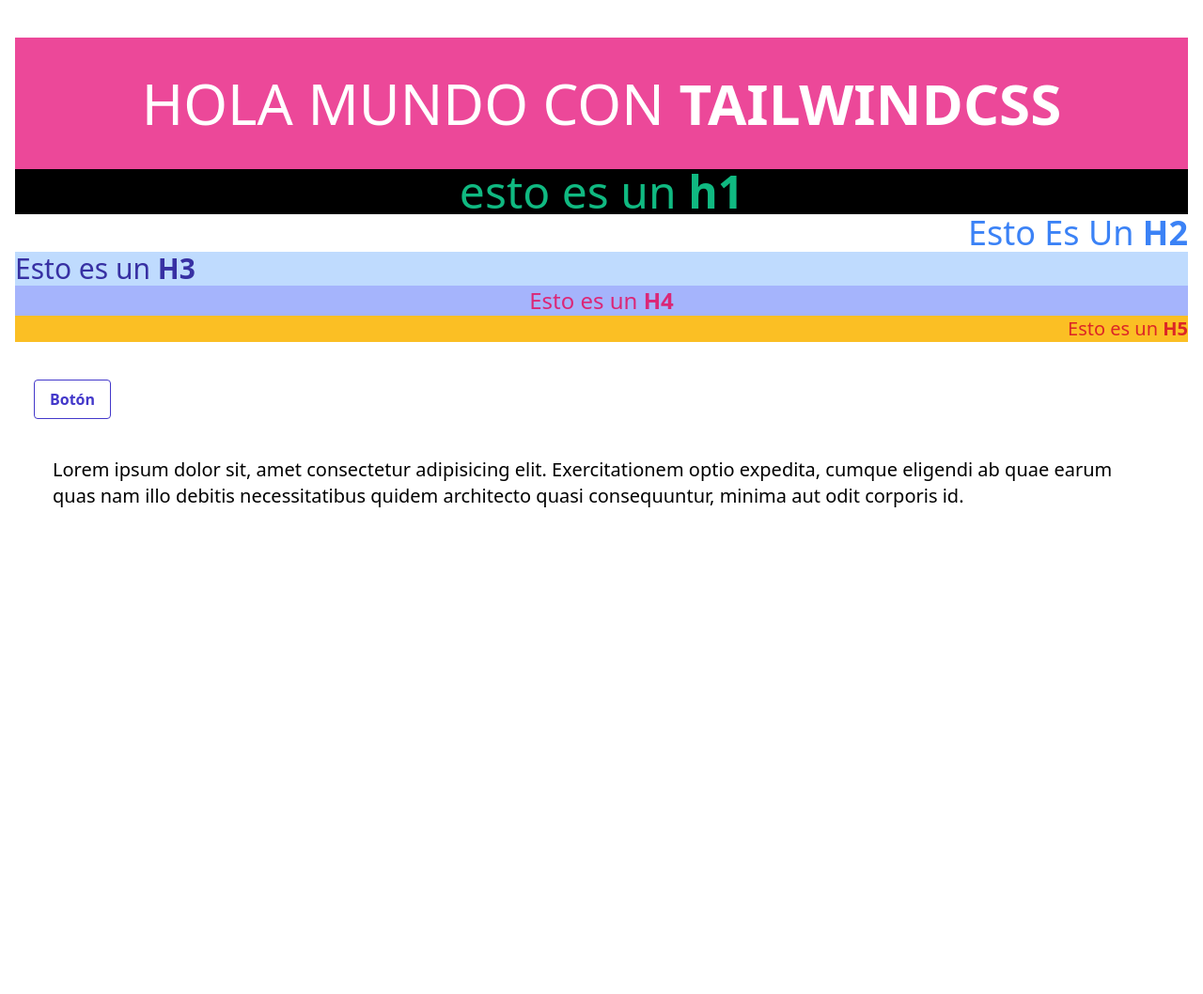
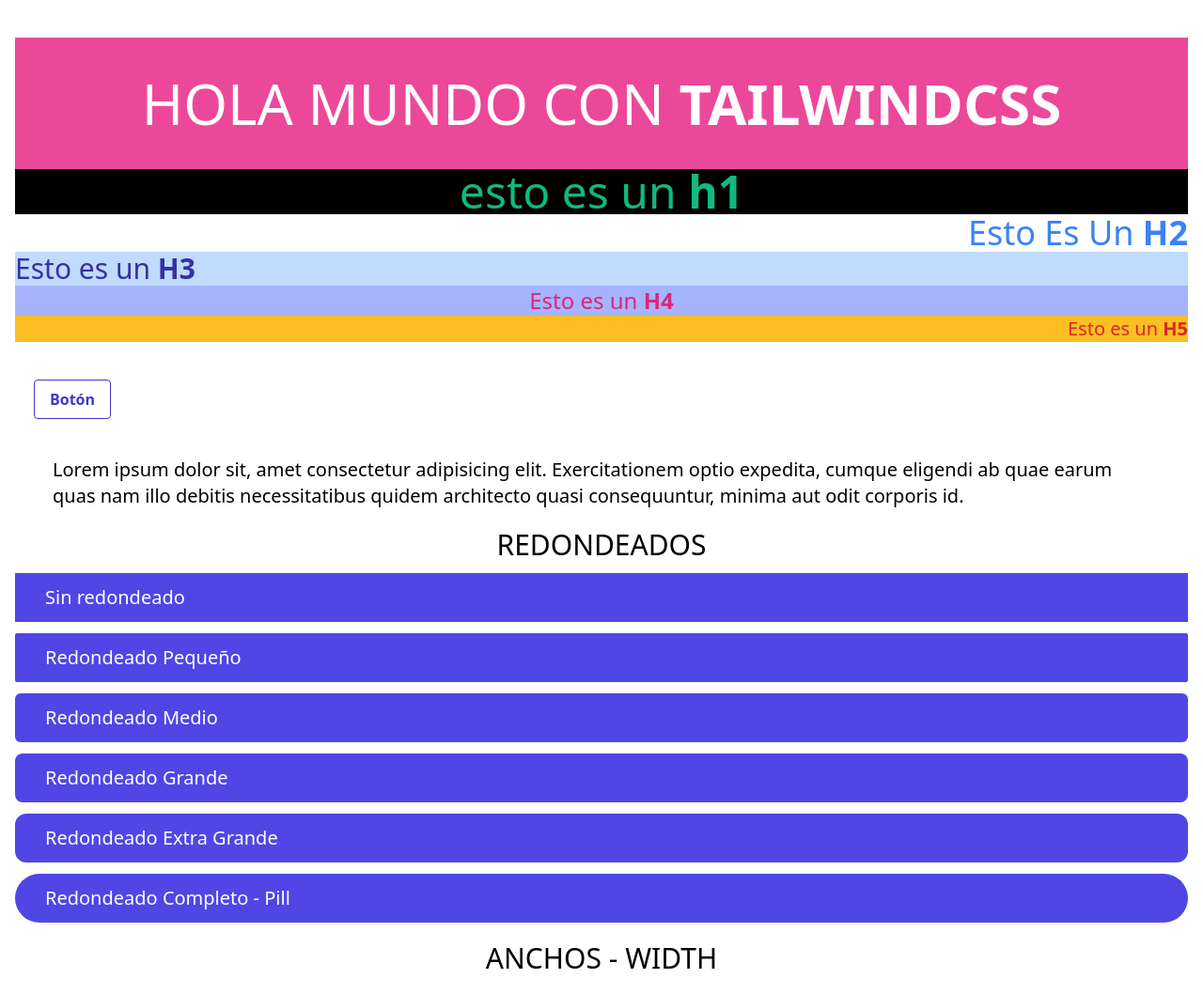
Before and after one commit to otonielandrade7/learning-tailwindcss, a plain HTML site: page 1-base/index.html in a window 1280 px wide. Shown: the whole page at 94% size. Before the commit the page ends 800 px from the top, so only its background shows below. Drawn offline with nearby package versions, Linux system fonts and the light colour scheme.

Commit message:
REDONDEADOS

```diff
--- a/1-base/index.html
+++ b/1-base/index.html
@@ -12,25 +12,60 @@
     <main class="container px-4 mx-auto mt-10">
         <section>
             <article>
-                <h1 class="text-6xl text-center uppercase bg-pink-500 text-white py-10 px-5">Hola mundo con <strong>TailwindCSS</strong></h1>
-                <h1 class="text-green-500 text-5xl text-center bg-black lowercase">Esto es un <strong>H1</strong></h1>
-                <h2 class="text-blue-500 text-4xl text-right capitalize bg-orange-300">Esto es un <strong>H2</strong></h2>
-                <h3 class="text-indigo-800 text-3xl text-left normal-case bg-blue-200" >Esto es un <strong>H3</strong></h3>
-                <h4 class="text-pink-600 text-2xl text-center bg-indigo-300">Esto es un <strong>H4</strong></h4>
-                <h5 class="text-red-600 text-xl text-right bg-yellow-400">Esto es un <strong>H5</strong></h1>
+                <h1 class="text-6xl text-center uppercase bg-pink-500
+                        text-white py-10 px-5">Hola mundo con <strong>TailwindCSS</strong></h1>
+                <h1 class="text-green-500 text-5xl text-center bg-black
+                        lowercase">Esto es un <strong>H1</strong></h1>
+                <h2 class="text-blue-500 text-4xl text-right capitalize
+                        bg-orange-300">Esto es un <strong>H2</strong></h2>
+                <h3 class="text-indigo-800 text-3xl text-left normal-case
+                        bg-blue-200">Esto es un <strong>H3</strong></h3>
+                <h4 class="text-pink-600 text-2xl text-center
+                        bg-indigo-300">Esto es un <strong>H4</strong></h4>
+                <h5 class="text-red-600 text-xl text-right bg-yellow-400">Esto
+                    es un <strong>H5</strong></h1>
             </article>
             <article>
                 <div class="mx-5 mt-10">
-                    <button
-                        class="bg-transparent border border-indigo-700 hover:bg-indigo-800 hover:text-white text-indigo-700 font-bold py-2 px-4 rounded">
+                    <button class="bg-transparent border border-indigo-700
+                            hover:bg-indigo-800 hover:text-white text-indigo-700
+                            font-bold py-2 px-4 rounded">
                         Botón
                     </button>
                 </div>
             </article>
             <article>
                 <div class="text-base mt-10 mx-10 sm:text-md lg:text-xl">
-                    Lorem ipsum dolor sit, amet consectetur adipisicing elit. Exercitationem optio expedita, cumque eligendi ab quae earum quas nam illo debitis necessitatibus quidem architecto quasi consequuntur, minima aut odit corporis id.
+                    Lorem ipsum dolor sit, amet consectetur adipisicing
+                    elit. Exercitationem optio expedita, cumque eligendi ab
+                    quae earum quas nam illo debitis necessitatibus quidem
+                    architecto quasi consequuntur, minima aut odit corporis
+                    id.
                 </div>
+            </article>
+            <article class="my-5">
+                <p class="text-3xl text-center uppercase">Redondeados</p>
+                <div class=" text-white text-xl rounded-none p-3 bg-indigo-600 my-3">
+                    <p class="ml-5">Sin redondeado</p>
+                </div>
+                <div class=" text-white text-xl rounded-sm p-3 bg-indigo-600 my-3">
+                    <p class="ml-5">Redondeado Pequeño</p>
+                </div>
+                <div class=" text-white text-xl rounded-md p-3 bg-indigo-600 my-3">
+                    <p class="ml-5">Redondeado Medio</p>
+                </div>
+                <div class=" text-white text-xl rounded-lg p-3 bg-indigo-600 my-3">
+                    <p class="ml-5">Redondeado Grande</p>
+                </div>
+                <div class=" text-white text-xl rounded-xl p-3 bg-indigo-600 my-3">
+                    <p class="ml-5">Redondeado Extra Grande</p>
+                </div>
+                <div class=" text-white text-xl rounded-full p-3 bg-indigo-600 my-3">
+                    <p class="ml-5">Redondeado Completo - Pill</p>
+                </div>
+            </article>
+            <article class="my-5">
+                <p class="text-center text-3xl uppercase">Anchos - width</p>
             </article>
         </section>
     </main>
```
